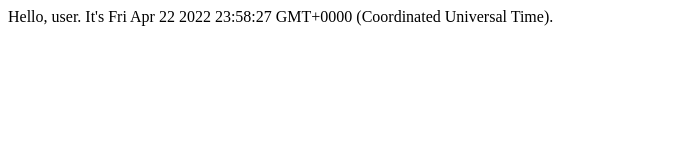
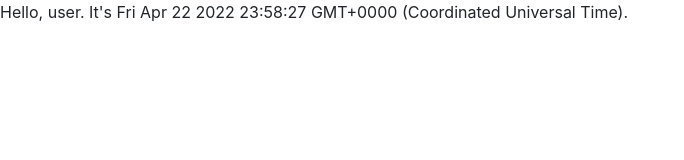
Before and after one commit to mattsharpdesign/cjms-parse-mithril, a website built with webpack: page dist/index.html in a window 1280 px wide. Shown: the whole page, without its empty margins (0-684 px from the left). Built offline with nearby package versions, Linux system fonts and the light colour scheme.

Commit message:
add bootstrap link and loading placeholder

```diff
--- a/dist/index.html
+++ b/dist/index.html
@@ -5,8 +5,10 @@
     <meta http-equiv="X-UA-Compatible" content="IE=edge">
     <meta name="viewport" content="width=device-width, initial-scale=1.0">
     <title>CJMS Parse + Mithril</title>
+    <link rel="stylesheet" href="https://cdn.jsdelivr.net/npm/bootstrap@4.6.1/dist/css/bootstrap.min.css" integrity="sha384-zCbKRCUGaJDkqS1kPbPd7TveP5iyJE0EjAuZQTgFLD2ylzuqKfdKlfG/eSrtxUkn" crossorigin="anonymous">
 </head>
 <body>
+    Loading app...
     <script src="bundle.js"></script>
 </body>
 </html>
```
